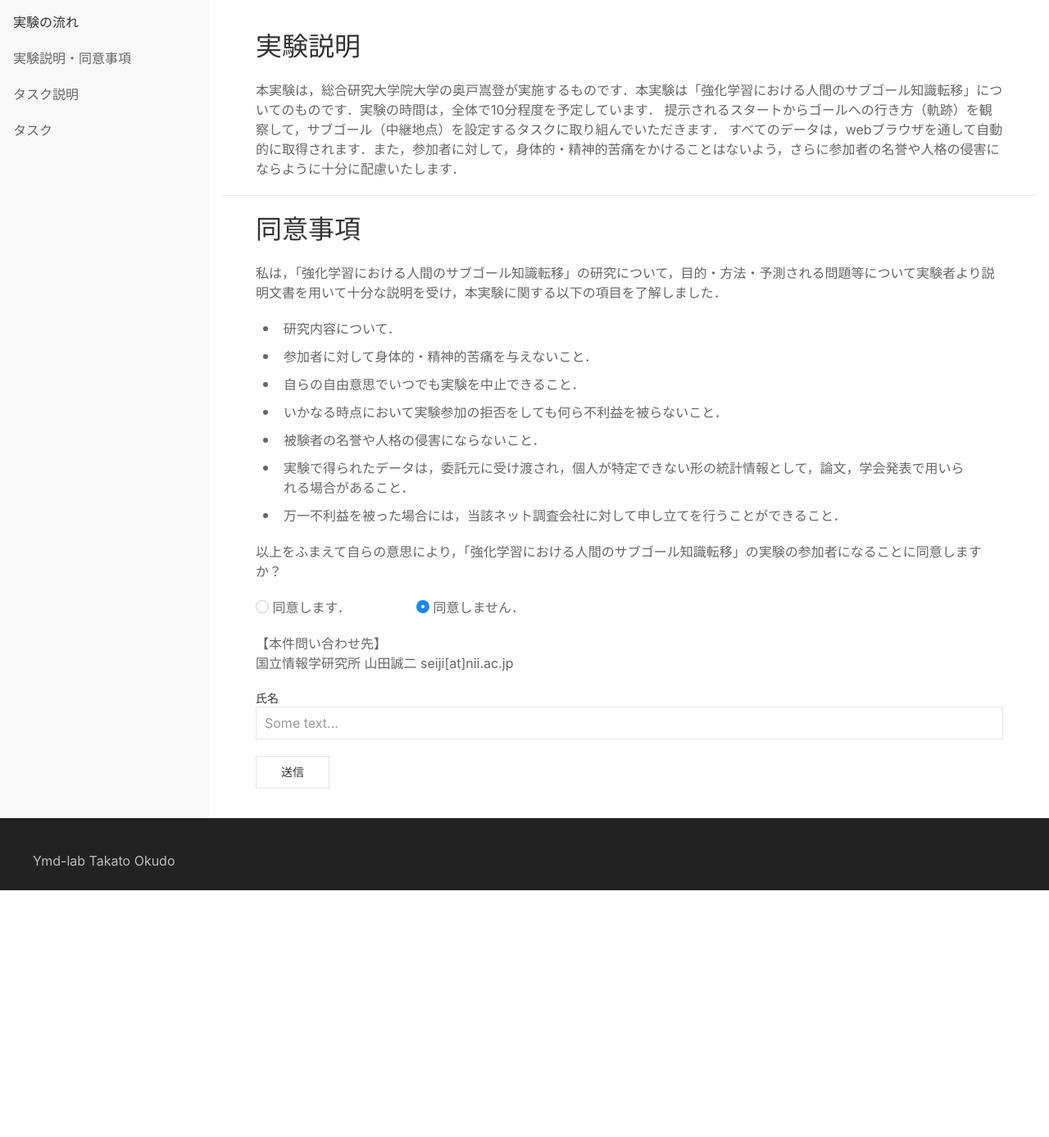
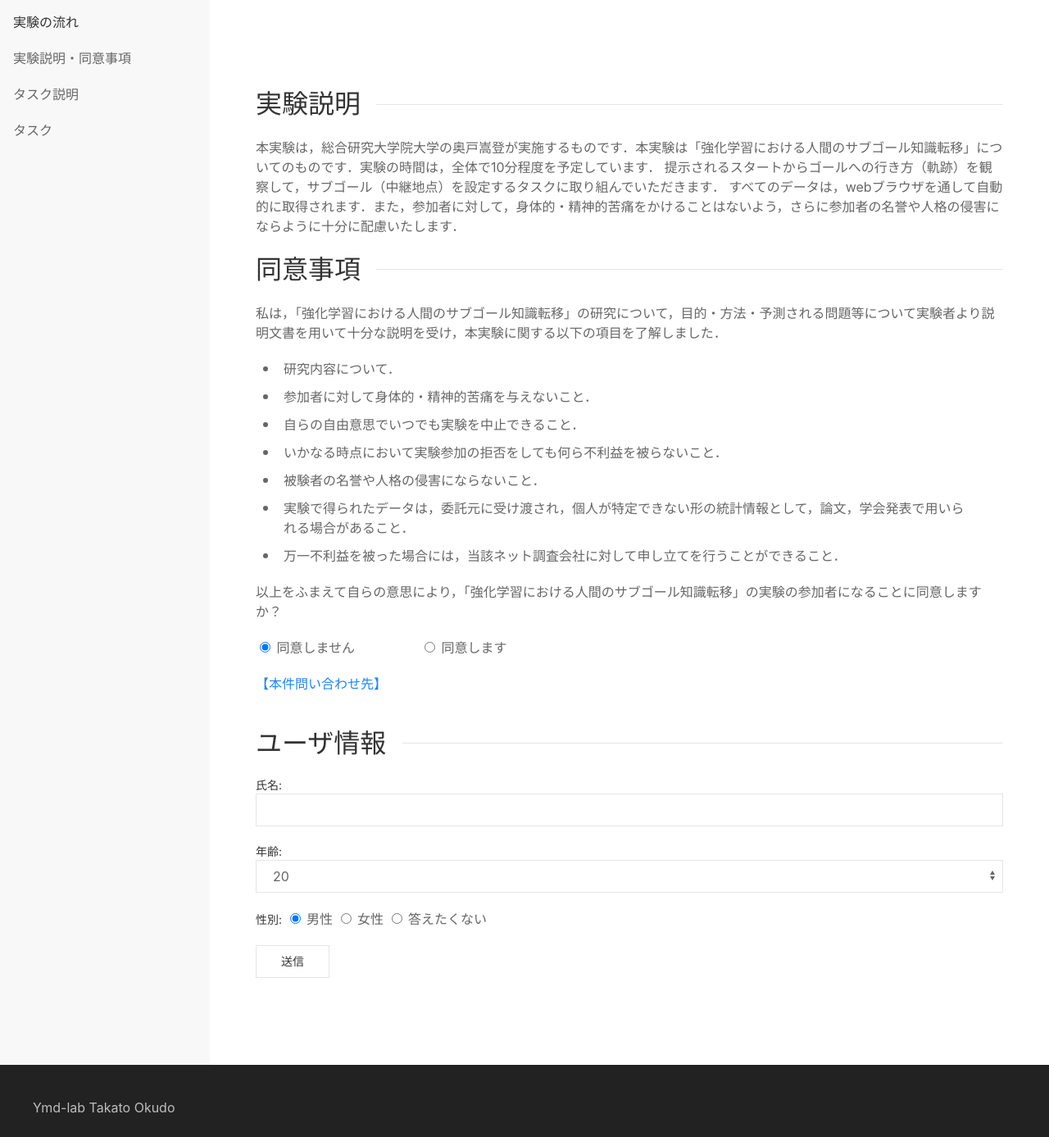
Before and after one commit to takato86/subgoal_experiment, a Django app: page / in a window 1280 px wide. Shown: the part 150-1537 px from the top of the page at 82% size. Before the commit the page ends 1236 px from the top, so only its background shows below. Run offline with Django 3.2, Linux system fonts and the light colour scheme; some libraries are stand-ins or nearby versions.

Commit message:
[feat] speed up and get age and sex.

```diff
--- a/exp/forms.py
+++ b/exp/forms.py
@@ -5,11 +5,8 @@ from .models import User
 class UserForm(forms.ModelForm):
     class Meta:
         model = User
-        fields = ('name', 'is_acceptance')
+        fields = ('age', 'sex', 'name', 'is_acceptance')
         widgets = {
-            'acceptance': forms.RadioSelect(),
+            'sex': forms.RadioSelect(),
+            'is_acceptance': forms.RadioSelect(),
         }
-        # fields = ('age', 'mail', 'sex')
-        # widgets = {
-        #     'sex': forms.RadioSelect(),
-        # }
--- a/exp/models.py
+++ b/exp/models.py
@@ -1,15 +1,22 @@
 from django.db import models
 from django.utils import timezone
 from django.core import validators
+from django.core.exceptions import ValidationError
+
+
+def validate_acceptance(value):
+    if value == 0:
+        raise ValidationError('同意いただけない場合は，問い合わせ先に連絡をしてください．', code="reject")
 
 
 class User(models.Model):
-    # age = models.PositiveSmallIntegerField(verbose_name='年齢', validators=[validators.MinValueValidator(1, message='年齢は1以上で入力してください',), validators.MaxValueValidator(120)])
     # mail = models.EmailField(verbose_name="メールアドレス")
-    # SEX_CHOICES = ((0, '男性'), (1, '女性'), (2, '答えたくない'))
-    # sex = models.IntegerField(verbose_name='性別', choices = SEX_CHOICES, default=0)
-    name = models.CharField(max_length=127)
-    is_acceptance = models.BooleanField()
+    name = models.CharField(verbose_name='氏名', max_length=127)
+    age = models.PositiveSmallIntegerField(verbose_name='年齢', validators=[validators.MinValueValidator(1, message='年齢は1以上で入力してください',), validators.MaxValueValidator(120)], default=20)
+    SEX_CHOICES = ((0, '男性'), (1, '女性'), (2, '答えたくない'))
+    sex = models.IntegerField(verbose_name='性別', choices = SEX_CHOICES, default=0)
+    ACCEPTANCE_CHOICES = ((0, '同意しません'), (1, '同意します'))
+    is_acceptance = models.IntegerField(verbose_name='同意', choices=ACCEPTANCE_CHOICES, default=0, validators=[validate_acceptance])
     created_datetime = models.DateTimeField(default=timezone.now)
 
 class Task(models.Model):
@@ -47,7 +54,7 @@ class Play(models.Model):
         self.task = task_id
         self.user = user
         self.goal = goal
-        self.task_type = task_type
+        self.taskあtype = task_type
         self.is_goal = False
         self.n_steps = 0
         self.start_datetime = timezone.now()
--- a/exp/templates/exp/description.html
+++ b/exp/templates/exp/description.html
@@ -1,33 +1,31 @@
 {% extends 'exp/base.html' %}
 {% load static %}
 {% block content %}
+{% load widget_tweaks %}
 <h2><span class="uk-text-background"></span></h2>
-<div class="uk-section-default">
-    {% if messages %}
-        {% for message in messages %}
+<div class="uk-section uk-section-default">
+    {% if form.is_acceptance.errors %}
+        {% for error in form.is_acceptance.errors %}
         <div class="uk-alert-warning" uk-alert>
             <!-- <button type="button" uk-close></button> -->
             <a class="uk-alert-close" uk-close></a>
-            <p>{{ message }}</p>
+            <p>{{ error }}</p>
         </div>
-        {% endfor %}
+    {% endfor %}
     {% endif %}
-    <div class="uk-container">
+    <div class="uk-container uk-container-large">
         <div class='uk-margin'>
-            <h2>実験説明</h2>
+            <h2 class="uk-heading-line"><span>実験説明</span></h2>
             本実験は，総合研究大学院大学の奥戸嵩登が実施するものです．本実験は「強化学習における人間のサブゴール知識転移」についてのものです．実験の時間は，全体で10分程度を予定しています．
             提示されるスタートからゴールへの行き方（軌跡）を観察して，サブゴール（中継地点）を設定するタスクに取り組んでいただきます．
             すべてのデータは，webブラウザを通して自動的に取得されます．また，参加者に対して，身体的・精神的苦痛をかけることはないよう，さらに参加者の名誉や人格の侵害にならように十分に配慮いたします．
         </div>
     </div>
-    <hr class="uk-margin">
-    <div class="uk-container">
+    <div class="uk-container uk-container-large">
         <form action="" method="post">
         {% csrf_token %}
-        <fieldset class='uk-fieldset'>
-        <!-- class="uk-child-width-1-1@m" -->
-            <h2>同意事項</h2>
             <div class='uk-margin'>
+                <h2 class="uk-heading-line"><span>同意事項</span></h2>
                 <p>
                         私は，「強化学習における人間のサブゴール知識転移」の研究について，目的・方法・予測される問題等について実験者より説明文書を用いて十分な説明を受け，本実験に関する以下の項目を了解しました．
                 </p>
@@ -44,24 +42,53 @@
                         以上をふまえて自らの意思により，「強化学習における人間のサブゴール知識転移」の実験の参加者になることに同意しますか？
                 </p>
             </div>
+            {{form.non_field_errors}}
             <div class="uk-margin uk-child-width-auto uk-grid">
-                <label><input class="uk-radio" type="radio" name="acceptance" value=1> 同意します．</label>
-                <label><input class="uk-radio" type="radio" name="acceptance" value=0 checked> 同意しません．</label>
+                {{form.is_acceptance.0}}
+                {{form.is_acceptance.1}}
+                <!-- <label><input class="uk-radio" type="radio" name="acceptance" value=1> 同意します．</label>
+                <label><input class="uk-radio" type="radio" name="acceptance" value=0 checked> 同意しません．</label> -->
             </div>
             <div class='uk-margin'>
-                <p>【本件問い合わせ先】<br>
-                    国立情報学研究所 山田誠二 seiji[at]nii.ac.jp</p>
+                <p><a href="http://www.ymd.nii.ac.jp/lab/seiji/">【本件問い合わせ先】</a></p>
             </div>
-           <div class='uk-margin'>
-                <label class="uk-form-label" for="name">氏名</label>
-                <input class="uk-input" id="name" type="text" name="full_name" placeholder="Some text...">
-           </div>
+            <h2 class="uk-heading-line"><span>ユーザ情報</span></h2>
+            <div class='uk-margin'>
+                {% for error in form.name.errors %}
+                    <div class="uk-alert-error" uk-alert>
+                        <a class="uk-alert-close" uk-close></a>
+                        <p>{{ error }}</p>
+                    </div>
+                {% endfor %}
+                {{form.name|add_label_class:'uk-form-label'}}
+                {{form.name|add_class:"uk-input"}}
+            </div>
+            <div class='uk-margin'>
+                {% for error in form.age.errors %}
+                    <div class="uk-alert-error" uk-alert>
+                        <a class="uk-alert-close" uk-close></a>
+                        <p>{{ error }}</p>
+                    </div>
+                {% endfor %}
+                {{form.age|add_label_class:'uk-form-label'}}
+                {{form.age|add_class:'uk-select'}}
+            </div>
+            <div class='uk-margin'>
+                {% for error in form.name.errors %}
+                    <div class="uk-alert-error" uk-alert>
+                        <a class="uk-alert-close" uk-close></a>
+                        <p>{{ error }}</p>
+                    </div>
+                {% endfor %}
+                {{form.sex|add_label_class:'uk-form-label'}}
+                {% for sex_type in form.sex %}
+                    {{sex_type}}
+                {% endfor %}
+            </div>
             <div class='uk-margin'>
                 <input type="submit" class='uk-button uk-button-default' value="送信">
                     <!-- <a class='uk-button uk-button-default' href="{% url 'play_fourroom_description' %}">次へ</a> -->
             </div>
-
-        </fieldset>
         </form>
     </div>
 </div>
--- a/exp/views.py
+++ b/exp/views.py
@@ -8,23 +8,19 @@
 import csv
 
 def render_description(request):
-    messages = []
+    # messages = []
     if request.method == 'POST':
-        acceptance = int(request.POST.get("acceptance"))
-        name = request.POST.get("full_name")
-        if acceptance == 1 and len(name) > 0:
-            created_date = timezone.now()
-            user = User(name=name, is_acceptance=acceptance, created_datetime=created_date)
-            user.save()
+        form = UserForm(request.POST)
+        acceptance = int(request.POST.get("is_acceptance"))
+        if form.is_valid():
+            # import pdb; pdb.set_trace()
+            user = form.save()
             response = HttpResponseRedirect('./exp/tasks/fourroom/play/description')
             set_cookie(response, 'user_id', user.id, 365*24*60*60)
             return response
-        else:
-            if len(name) == 0:
-                messages.append("必要な情報を入力してください．")
-            if acceptance == 0:
-                messages.append("同意いただけない場合は，問い合わせ先に連絡をしてください．")
-    return render(request, 'exp/description.html', {"messages":messages})
+    else:
+        form = UserForm()
+    return render(request, 'exp/description.html', {"form":form})
 
 def render_play_description(request):
     return render(request, 'exp/tasks/fourrooms/play_description.html', {})
```
Also changed, not shown: exp/static/js/common/Replay.js (+18 -2 lines), subgoal_transfer_experiment/settings.py (+12 -11 lines), README.md.
